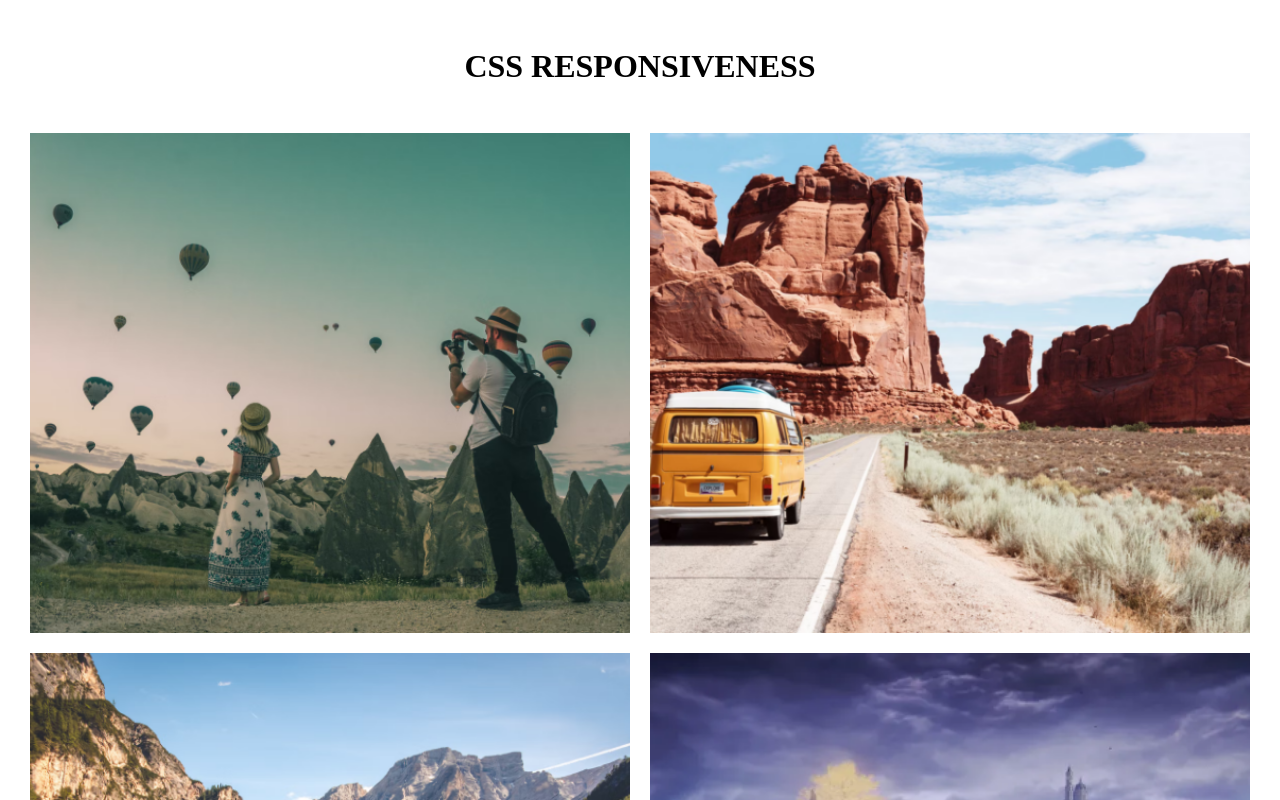
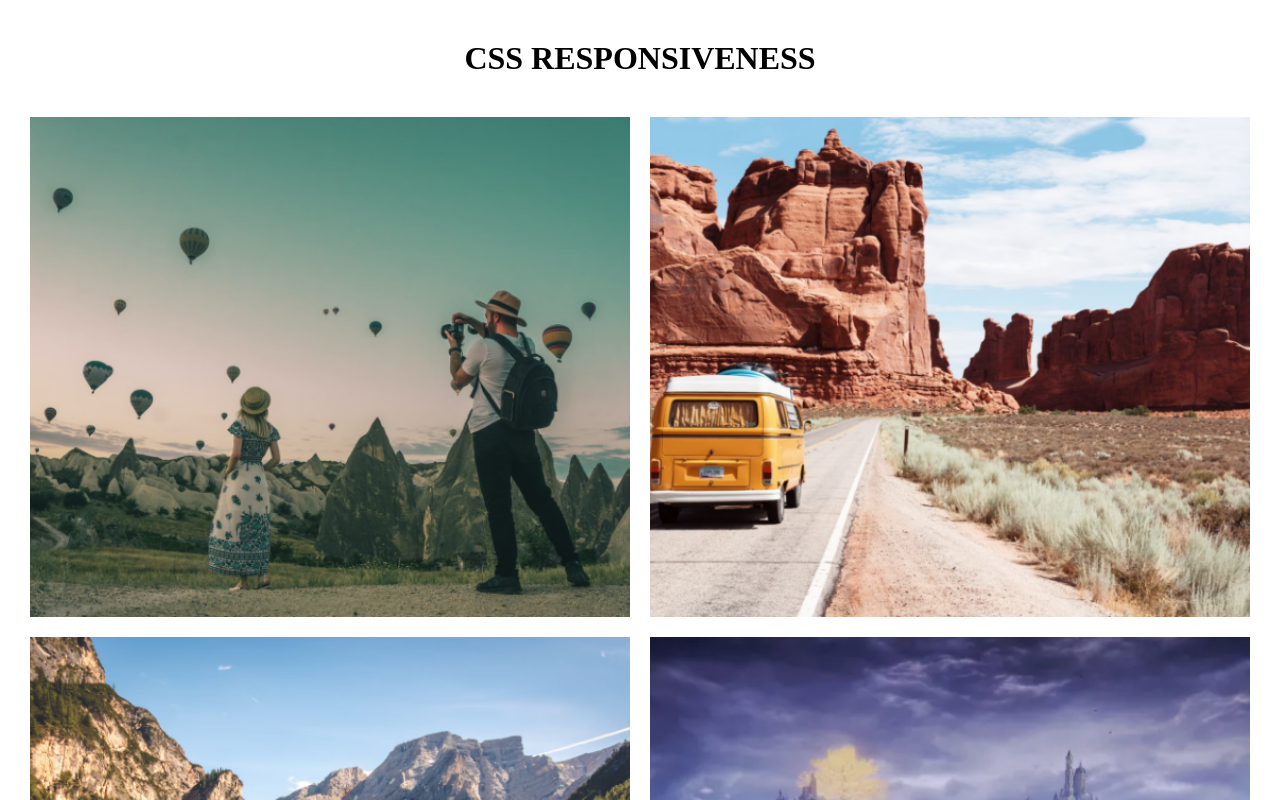
Before and after one commit to Vepheter/grid-project, a plain HTML site: page index.html in a window 1280 px wide. Shown: the top 800 px of the page. Drawn offline with Linux system fonts and the light colour scheme.

Commit message:
changed the padding block of the h1 tag to 2.5rem

```diff
--- a/styles.css
+++ b/styles.css
@@ -6,7 +6,7 @@
 
 h1 {
   text-align: center;
-  padding-block: 3rem;
+  padding-block: 2.5rem;
 }
 
 body {
```
